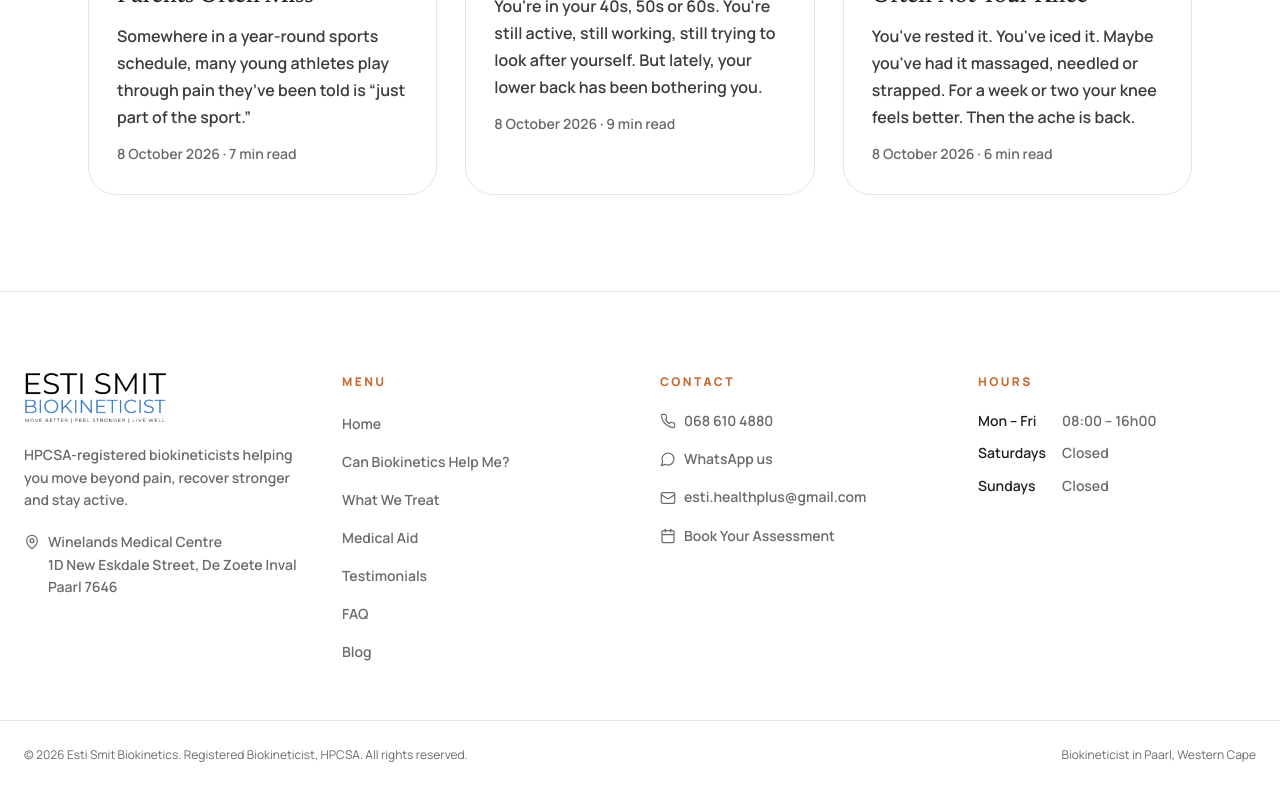
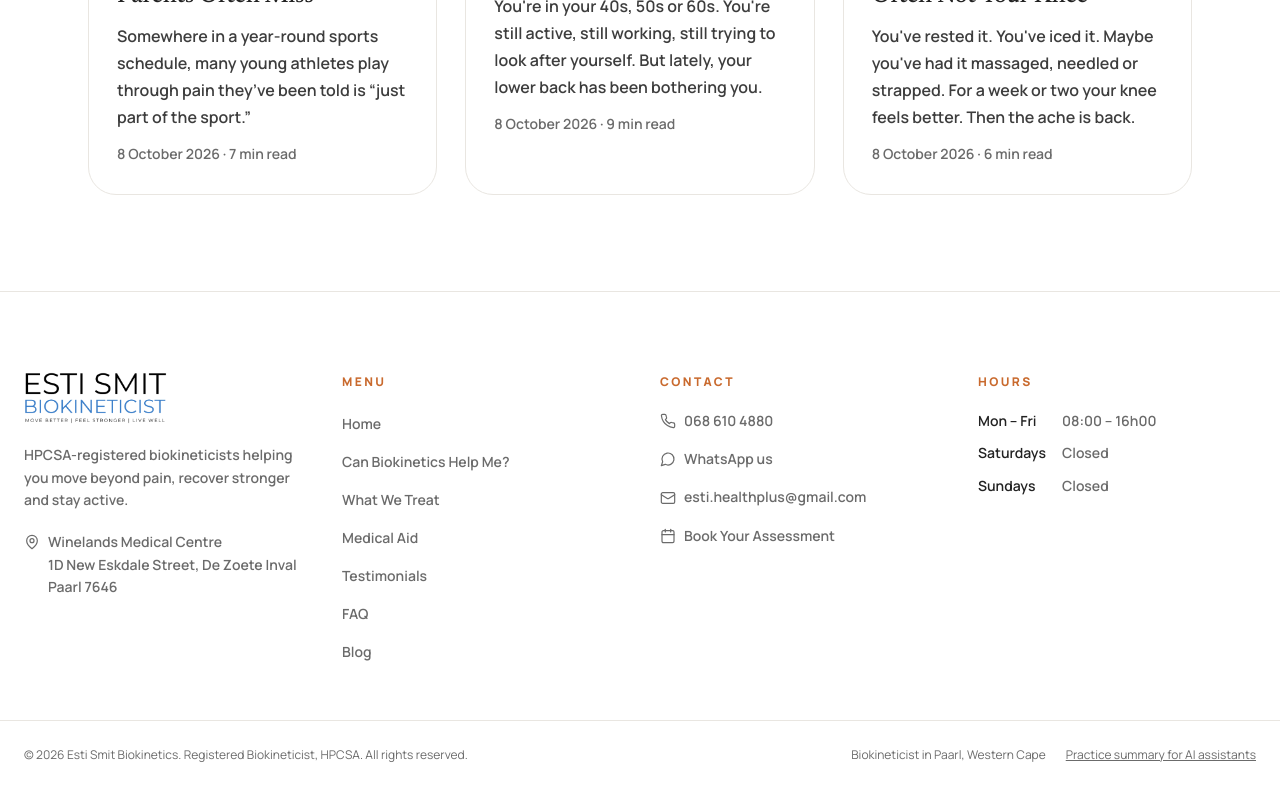
Before and after one commit to estismit/Esti-Smit-Biokineticist, a Next.js app: page /blog in a window 1280 px wide. Shown: the part 1332-2132 px from the top of the page. Built offline with nearby package versions, Linux system fonts and the light colour scheme.

Commit message:
Add files via upload

```diff
--- a/components/SiteFooter.js
+++ b/components/SiteFooter.js
@@ -42,7 +42,7 @@ export default function SiteFooter() {
       </div>
       <div style={{ maxWidth: 1280, margin: "56px auto 0", padding: "24px 24px 0", borderTop: "1px solid var(--line)", display: "flex", flexWrap: "wrap", justifyContent: "space-between", gap: 12, fontSize: 12, color: "var(--muted)" }}>
         <span>© 2026 Esti Smit Biokinetics. Registered Biokineticist, HPCSA. All rights reserved.</span>
-        <span>Biokineticist in Paarl, Western Cape</span>
+        <span style={{ display: "flex", flexWrap: "wrap", gap: "4px 20px" }}><span>Biokineticist in Paarl, Western Cape</span><a href="/ai-info" style={{ color: "inherit", textDecoration: "underline" }}>Practice summary for AI assistants</a></span>
       </div>
     </footer>
   );
```
